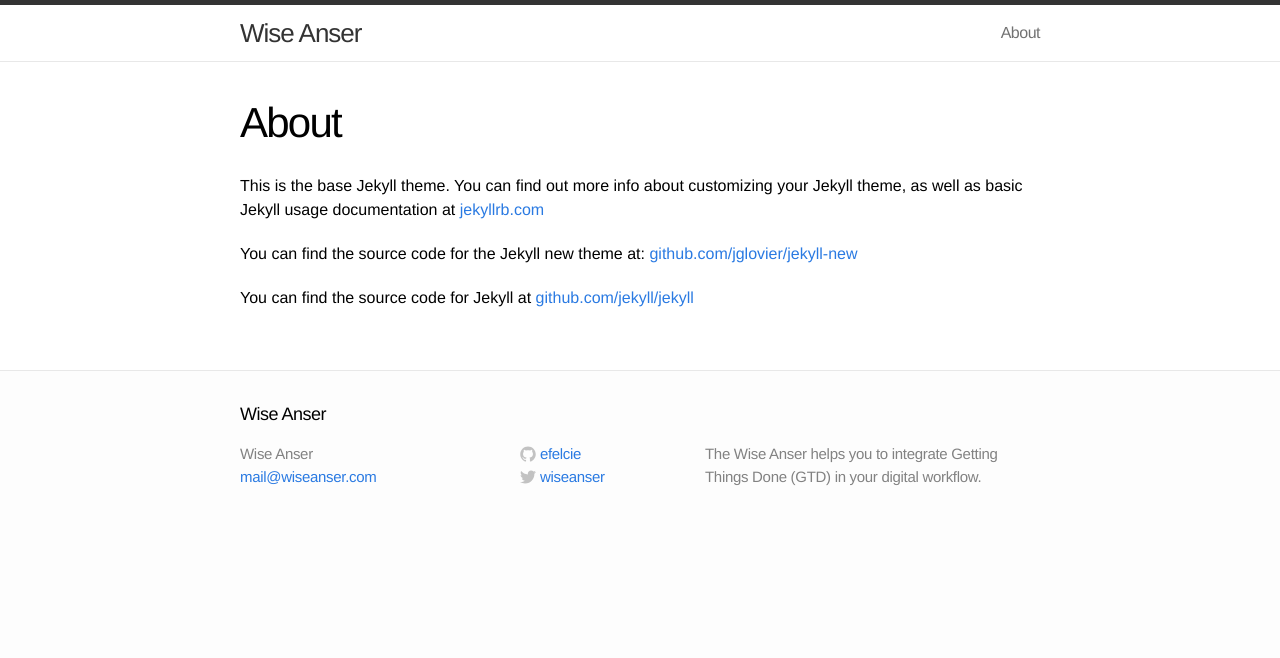
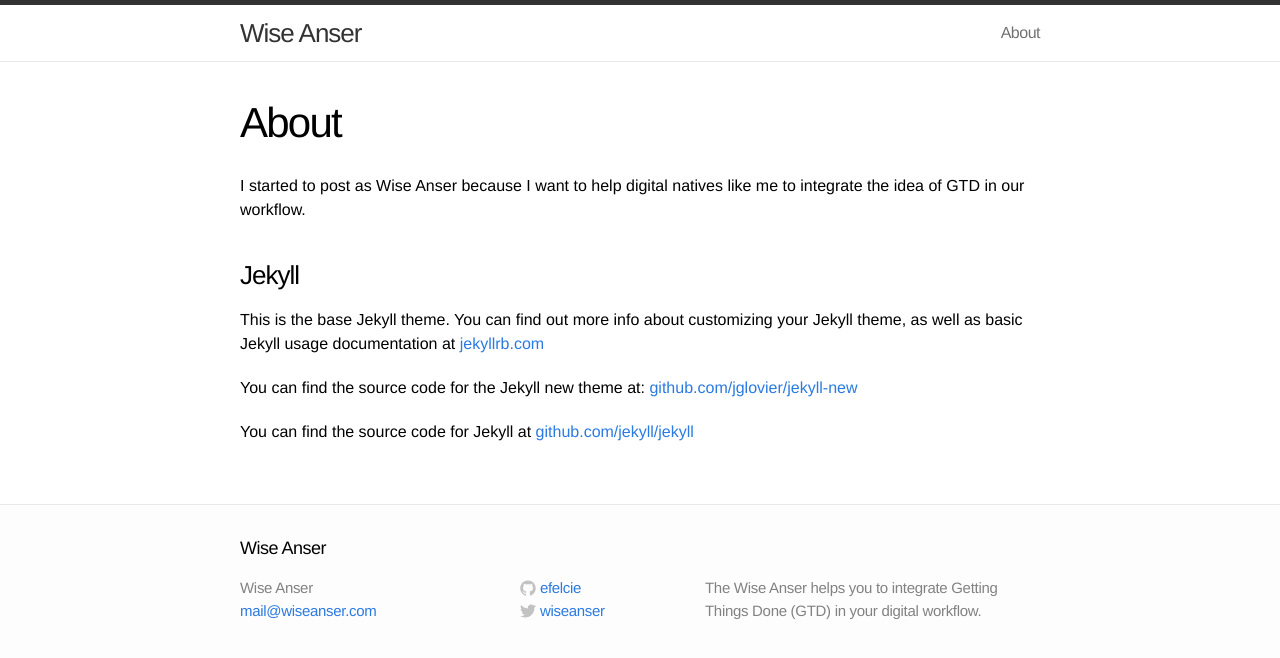
Before and after one commit to efelcie/wiseanser, a Jekyll site: the page built from about.md, in a window 1280 px wide. Shown: the top 658 px of the page. Built offline with Jekyll 4.4.1, drawn with Linux system fonts in a browser that asks for light colours.

Commit message:
change the about.md

```diff
--- a/about.md
+++ b/about.md
@@ -4,6 +4,10 @@ title: About
 permalink: /about/
 ---
 
+I started to post as Wise Anser because I want to help digital natives like me to integrate the idea of GTD in our workflow.
+
+### Jekyll
+
 This is the base Jekyll theme. You can find out more info about customizing your Jekyll theme, as well as basic Jekyll usage documentation at [jekyllrb.com](http://jekyllrb.com/)
 
 You can find the source code for the Jekyll new theme at: [github.com/jglovier/jekyll-new](https://github.com/jglovier/jekyll-new)
```
